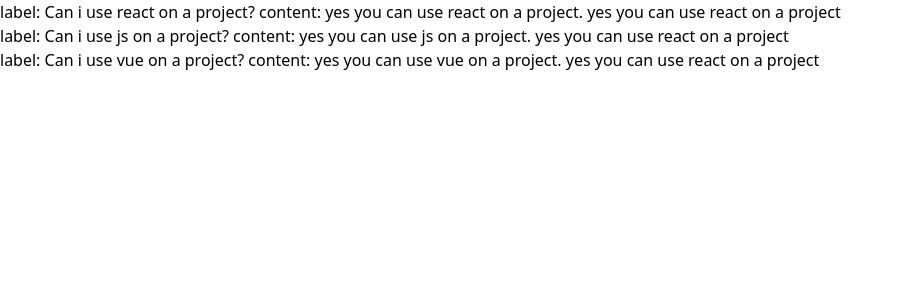
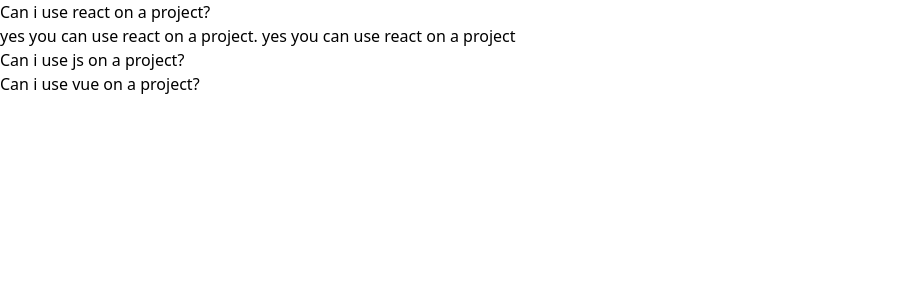
Before and after one commit to AfazPaul1/comps, a React (Vite) app: page / in a window 1280 px wide. Shown: the top 300 px of the page, without its empty margins (0-904 px from the left). Built offline with nearby package versions, Linux system fonts and the light colour scheme.

Commit message:
initial conditional rendering of item.content

```diff
--- a/src/components/Accordion.jsx
+++ b/src/components/Accordion.jsx
@@ -1,13 +1,26 @@
 import PropTypes from "prop-types";
+import { useState } from "react";
+
+
 
 function Accordion({ items }) {
 
+    const [expandedIndex, setExpandedIndex] = useState(0)
+
     const renderedList = items.map((item, index) => {
-        console.log(index);
+
+        const contentRender = (item) => {
+            if (index == expandedIndex) {
+            return <div>{item.content}</div>
+            }
+        }
 
         return (
-            <p key={index}>label: {item.label} content: {item.content}</p>
-        )
+                <div key={index}>
+                    <div>{item.label}</div>
+                    {contentRender(item)}
+                </div>
+            )
     })
 
     return (
```
